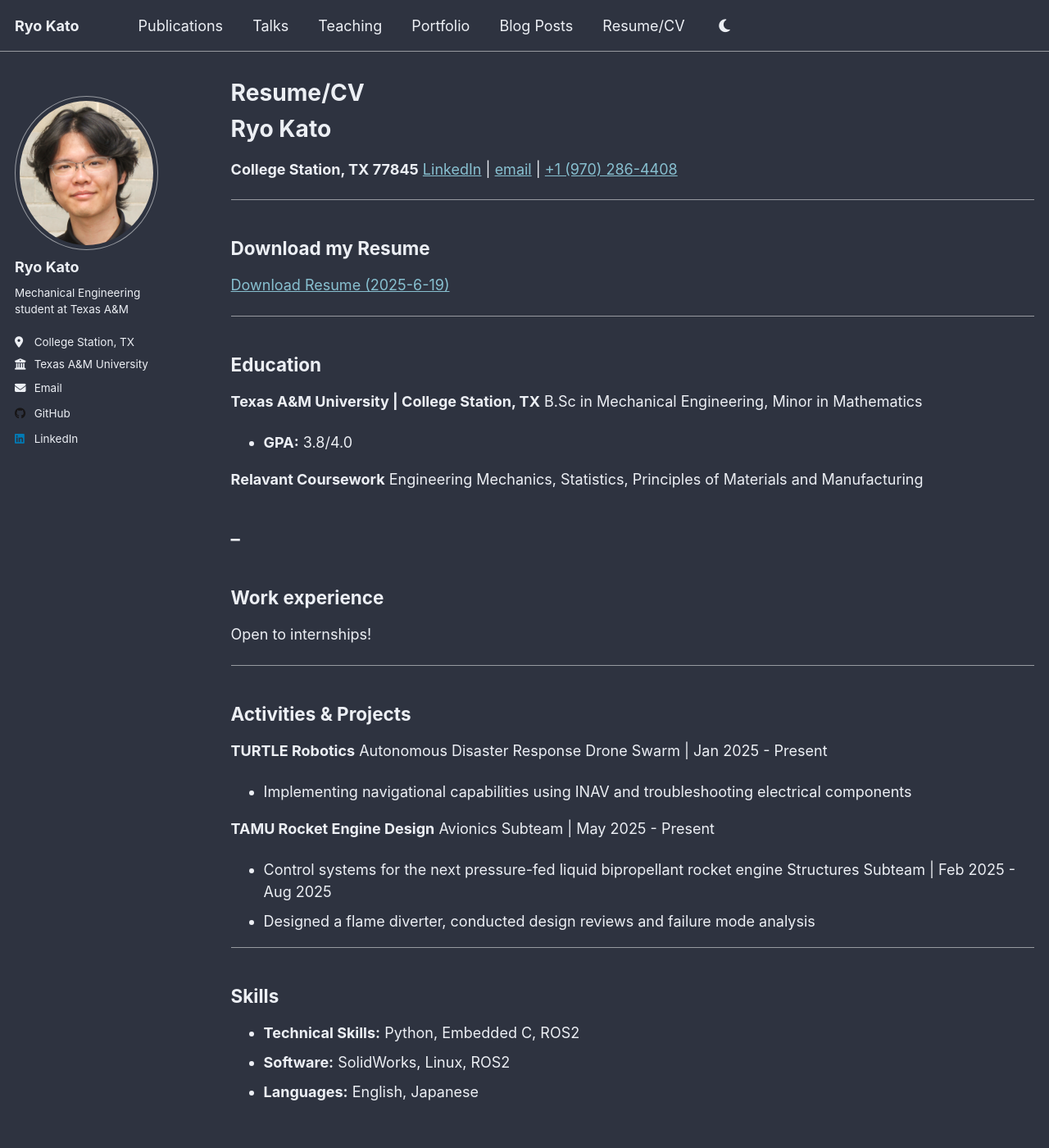
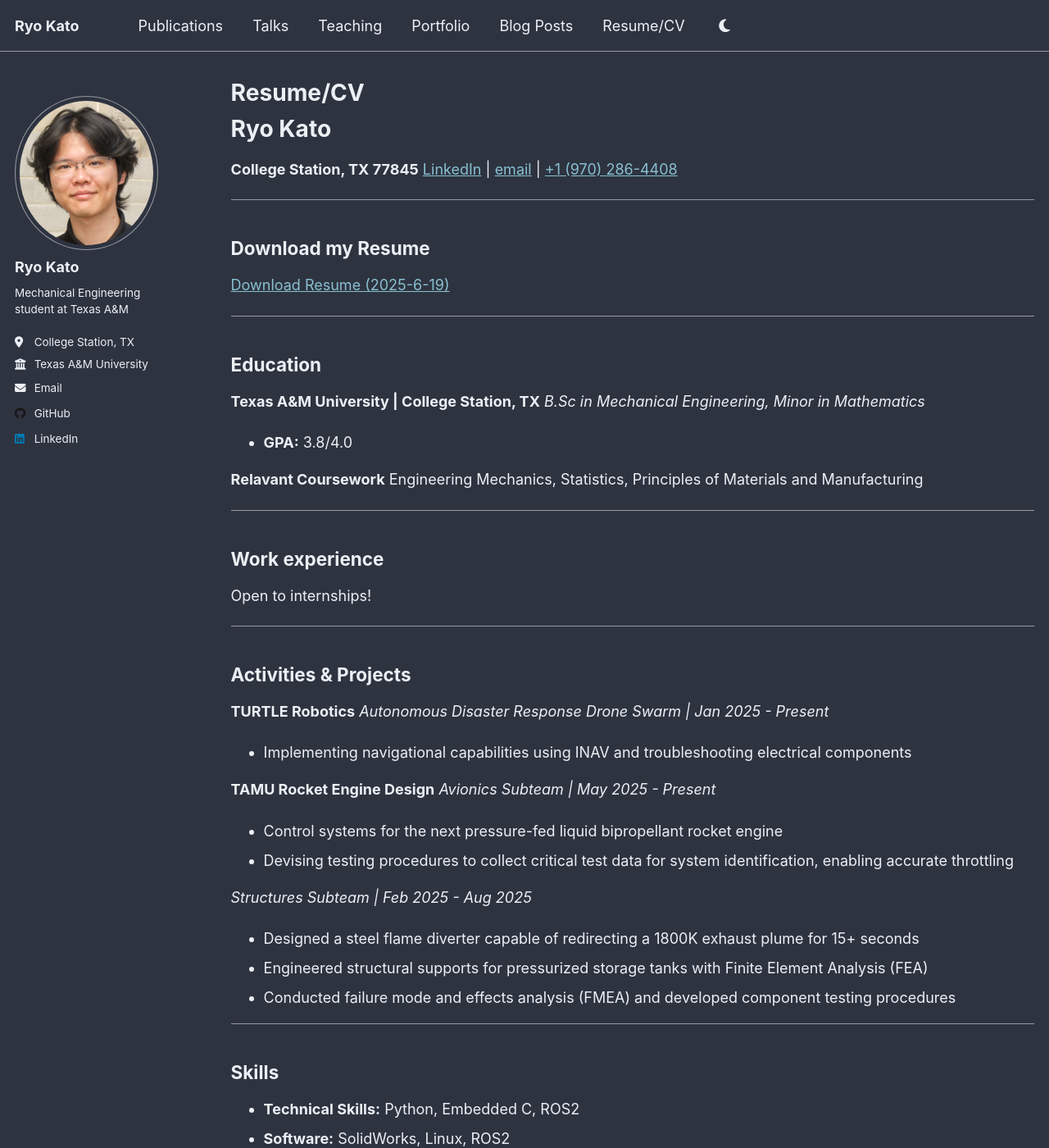
Before and after one commit to theryokato/theryokato.github.io, a Jekyll site: the page built from _pages/cv.md, in a window 1280 px wide and 1400 px high. Shown: the whole window at 82% size. Built offline with Jekyll 4.4.1, drawn with Linux system fonts in a browser that asks for light colours; a script that is not in the unit is left out.

Commit message:
Style changes 8

```diff
--- a/_pages/cv.md
+++ b/_pages/cv.md
@@ -26,14 +26,14 @@ redirect_from:
 ## Education
 
 **Texas A&M University | College Station, TX**
-B.Sc in Mechanical Engineering, Minor in Mathematics
+*B.Sc in Mechanical Engineering, Minor in Mathematics*
   * **GPA:** 3.8/4.0
 
 **Relavant Coursework**
 Engineering Mechanics, Statistics, Principles of Materials and Manufacturing
 
---
--
+
+---
 
 ## Work experience
 
@@ -45,14 +45,18 @@ Open to internships!
 ## Activities & Projects
 
 **TURTLE Robotics**
-Autonomous Disaster Response Drone Swarm | Jan 2025 - Present
+*Autonomous Disaster Response Drone Swarm | Jan 2025 - Present*
  * Implementing navigational capabilities using INAV and troubleshooting electrical components
 
 **TAMU Rocket Engine Design**
-Avionics Subteam | May 2025 - Present
+*Avionics Subteam | May 2025 - Present*
  * Control systems for the next pressure-fed liquid bipropellant rocket engine
-Structures Subteam | Feb 2025 - Aug 2025
- * Designed a flame diverter, conducted design reviews and failure mode analysis
+ * Devising testing procedures to collect critical test data for system identification, enabling accurate throttling
+
+*Structures Subteam | Feb 2025 - Aug 2025*
+ * Designed a steel flame diverter capable of redirecting a 1800K exhaust plume for 15+ seconds
+ * Engineered structural supports for pressurized storage tanks with Finite Element Analysis (FEA)
+ * Conducted failure mode and effects analysis (FMEA) and developed component testing procedures
 
 
 ---
```
